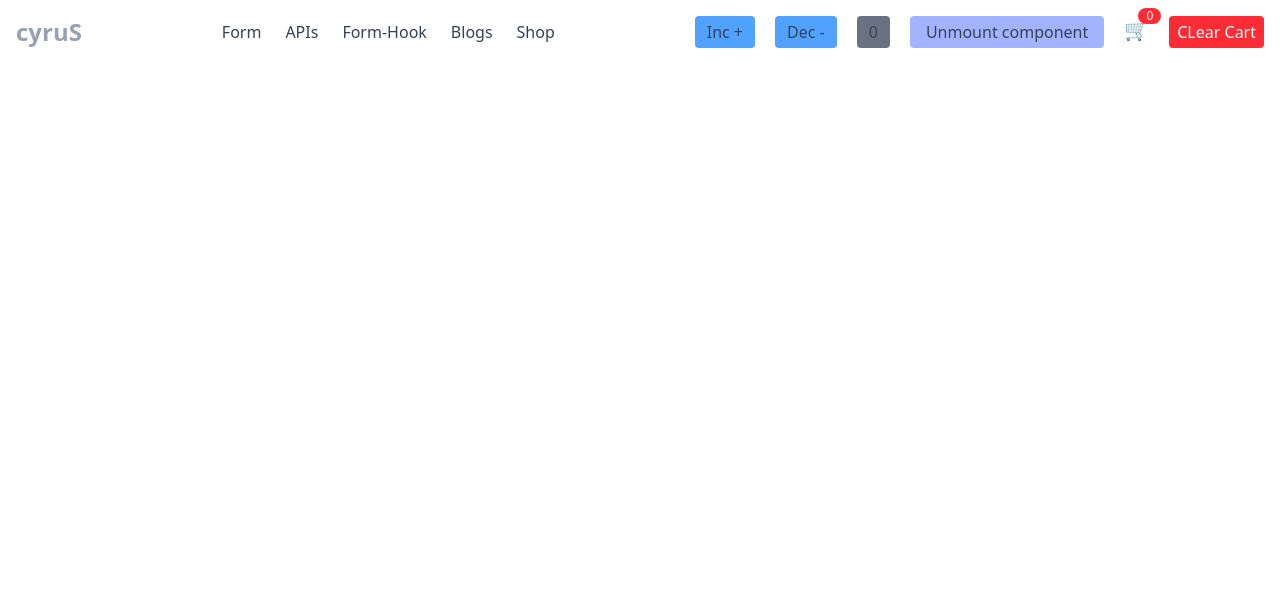
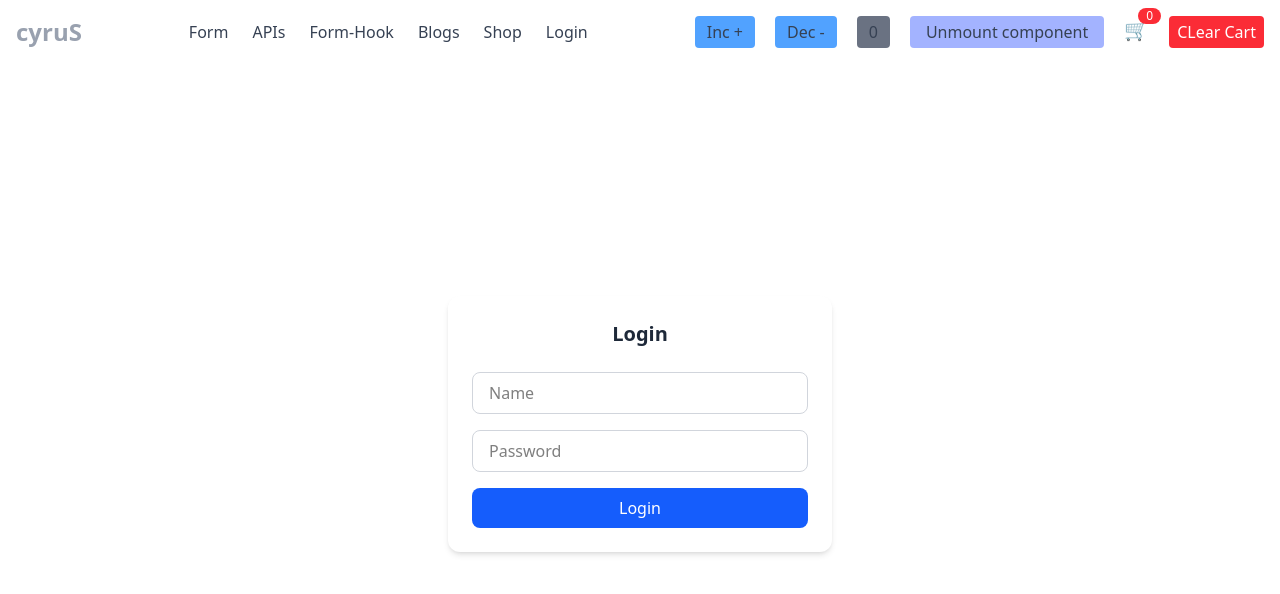
Before and after one commit to meetjethva1001/reactJs, a React (Vite) app: page /login in a window 1280 px wide. Shown: the top 594 px of the page. Built offline with nearby package versions, Linux system fonts and the light colour scheme.

Commit message:
authentication and authorization using react-rtk

```diff
--- a/src/App.tsx
+++ b/src/App.tsx
@@ -22,6 +22,8 @@ import { FormProvider } from "./components/FormContextData"
 import UserLocationDetail from "./components/UserLocationDetail"
 import Product from "./components/Product"
 import Cart from "./components/Cart"
+import LoginPage from "./components/LoginPage"
+import ProtectedRoutes from "./guards/ProtectedRoutes"
 
 
 function App() {
@@ -116,8 +118,13 @@ function App() {
         <Route path="/show" element ={<ShowApiResponse/>}/>
         <Route path="/user-detail" element={<UserDetailForm/>}/>
         <Route path="/user-location" element={<UserLocationDetail/>}/>
-        <Route path="/product" element={<Product/>}/>
+        <Route path="/product" element={
+           <ProtectedRoutes>
+          <Product/>
+          </ProtectedRoutes>
+          }/>
         <Route path="/cart" element={<Cart/>}/>
+        <Route path="/login" element={<LoginPage/>}/>
       </Routes>
 
 
--- /dev/null
+++ b/src/components/LoginPage.tsx
@@ -0,0 +1,65 @@
+import { useForm } from 'react-hook-form'
+import { useDispatch } from 'react-redux';
+import { login } from '../features/slice'
+import { useNavigate } from 'react-router-dom';
+
+export default function LoginPage() {
+    const navigate = useNavigate()
+    type lofinData = {
+        name : string,
+        password :string
+    }
+
+    const dispatch = useDispatch()
+    const { register, handleSubmit } = useForm<lofinData>()
+
+    function submitHandler(data: lofinData) {
+        dispatch(
+            login({
+                name: data.name,
+                password: data.password,
+            }),
+        );
+         navigate("/product")
+    }
+
+
+        return (
+            <div className="h-180 flex items-center justify-center px-4">
+                <div className="w-full max-w-sm bg-white p-6 rounded-xl shadow-md">
+
+                    <h1 className="text-xl font-semibold text-center text-gray-800 mb-6">
+                        Login
+                    </h1>
+                    <form onSubmit={handleSubmit(submitHandler)}>
+                        <div className="space-y-4">
+                            <input
+                                type="text"
+                                placeholder="Name"
+                                className="w-full px-4 py-2 border border-gray-300 rounded-lg focus:outline-none focus:ring-2 focus:ring-blue-500"
+                                {...register("name")}
+                                required
+                            />
+
+
+                            <input
+                                type="password"
+                                placeholder="Password"
+                                className="w-full px-4 py-2 border border-gray-300 rounded-lg focus:outline-none focus:ring-2 focus:ring-blue-500"
+                                {...register("password")}
+                                required
+                            />
+
+
+                            <button
+                                type="submit"
+                                className="w-full bg-blue-600 text-white py-2 rounded-lg hover:bg-blue-700 transition"
+                            >
+                                Login
+                            </button>
+                        </div>
+                    </form>
+                </div>
+            </div>
+        );
+    }
--- a/src/components/Navbar.tsx
+++ b/src/components/Navbar.tsx
@@ -3,9 +3,18 @@ import { Link } from "react-router-dom"
 import CartIcon from "./CartIcon";
 import { useDispatch, useSelector } from "react-redux";
 import { clearCart } from "../redux/slice";
+import {logout} from '../features/slice'
+import { useNavigate } from "react-router-dom";
 
 export default function Navbar({ onClickUnmount }: any) {
+    const navigate = useNavigate()
     const [count, setCount] = useState(0)
+    const isAuth = useSelector((state : any )=> state.auth )
+
+    function logoutAction(){
+        dispatch(logout())
+        navigate("/login")
+    }
 
     function incrementCount(): void {
         setCount(count + 1);
@@ -14,7 +23,7 @@ export default function Navbar({ onClickUnmount }: any) {
         count <= 0 ? 0 : setCount(count - 1)
     }
     const dispatch = useDispatch()
-    const selector = useSelector((state : any ) => state.cart)
+    const selector = useSelector((state: any) => state.cart)
     return (
         <nav className="bg-white-800 text-gray-700">
             <div className="container mx-auto flex flex-col md:flex-row items-center justify-between px-4 py-4">
@@ -40,16 +49,25 @@ export default function Navbar({ onClickUnmount }: any) {
                     <Link to="/product" className="hover:text-gray-400 transition-colors">
                         Shop
                     </Link>
+                    <Link to="/login" className="hover:text-gray-400 transition-colors">
+                        Login
+                    </Link>
                 </nav>
                 <div className="btns flex gap-5">
                     <button className="bg-blue-400 rounded px-3 py-1 cursor-pointer hover:bg-blue-500" onClick={() => incrementCount()}>Inc +</button>
                     <button className="bg-blue-400 rounded px-3 py-1 cursor-pointer hover:bg-blue-500" onClick={() => decrementCount()}>Dec -</button>
                     <button className="bg-gray-500 px-3 py-1 rounded">{count}</button>
                     <button className="px-4 py-1 bg-indigo-300 rounded text-white-400 hover:cursor-pointer" onClick={() => onClickUnmount()}>Unmount component</button>
-                    <Link to={'/cart'}><CartIcon value={selector.products.length === 0 ? 0 : selector.products.length}/></Link>
+                    <Link to={'/cart'}><CartIcon value={selector.products.length === 0 ? 0 : selector.products.length} /></Link>
                     <button className="px-2 bg-red-500 rounded text-white hover:cursor-pointer"
-                    onClick={() => dispatch(clearCart())}
+                        onClick={() => dispatch(clearCart())}
                     >CLear Cart</button>
+                    {
+                        isAuth.isAuthenticated ? <button className="bg-red-500 px-3 py-1 text-white rounded hover:cursor-pointer"
+                        onClick={()=>logoutAction()}
+                        >Logout</button> : " "
+                    }
+
                 </div>
             </div>
         </nav>
--- /dev/null
+++ b/src/features/slice.ts
@@ -0,0 +1,35 @@
+import { createSlice} from "@reduxjs/toolkit";
+
+export interface User {
+    name : string | null,
+    password : string | null,
+    isAuthenticated : boolean
+}
+
+const initialState : User = {
+    name : null,
+    password: null,
+    isAuthenticated : false
+}
+
+//create a authSlice ..
+const authSlice = createSlice({
+    name : 'auth',
+    initialState ,
+    reducers : {
+        login : (state : any , actions ) =>{
+            state.name = actions.payload.name;
+            state.password = actions.payload.password;
+            state.isAuthenticated = true
+            localStorage.setItem("credentials" , JSON.stringify(state))
+        },
+        logout : (state : any ) =>{
+            state.name = null;
+            state.password = null;
+            state.isAuthenticated = false
+            localStorage.clear()
+        }
+    }
+})
+export const {login ,logout} = authSlice.actions;
+export default authSlice.reducer;
--- /dev/null
+++ b/src/guards/ProtectedRoutes.tsx
@@ -0,0 +1,18 @@
+import { useSelector } from "react-redux";
+import { Navigate } from "react-router-dom";
+
+export default function ProtectedRoutes({
+  children,
+}: {
+  children: React.ReactNode;
+}) {
+  const isAuthenticated = useSelector(
+    (state: any) => state.auth.isAuthenticated
+  );
+
+  if (!isAuthenticated) {
+    return <Navigate to="/login" replace />;
+  }
+
+  return children;
+}
--- a/src/main.tsx
+++ b/src/main.tsx
@@ -3,6 +3,7 @@ import { BrowserRouter } from 'react-router-dom'
 import App from './App.tsx'
 import { Provider } from 'react-redux'
 import { store } from './redux/store.ts'
+
 
 createRoot(document.getElementById('root')!).render(
   <Provider store={store}>
--- a/src/redux/store.ts
+++ b/src/redux/store.ts
@@ -1,10 +1,13 @@
 import { configureStore } from '@reduxjs/toolkit'
 import  cartReducer from './slice'
 import productReducer from './productSlice'
+import authReducer from '../features/slice'
 
 export const store = configureStore({
     reducer : {cart : cartReducer ,
-              product : productReducer }
+              product : productReducer ,
+              auth : authReducer
+            }
 
 })
 
```
Also changed, not shown: src/features/store.ts (added, +9 -0 lines).
